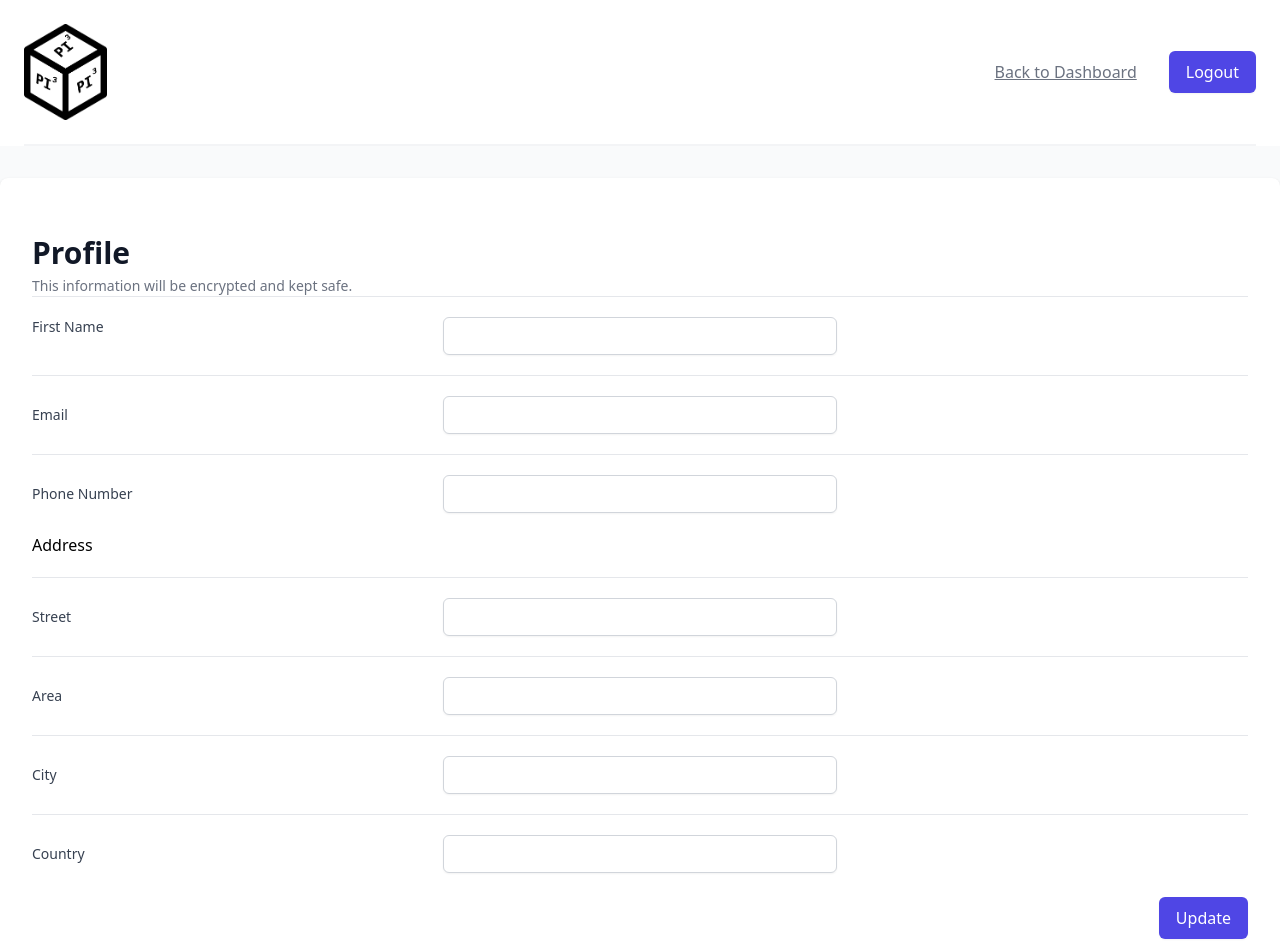
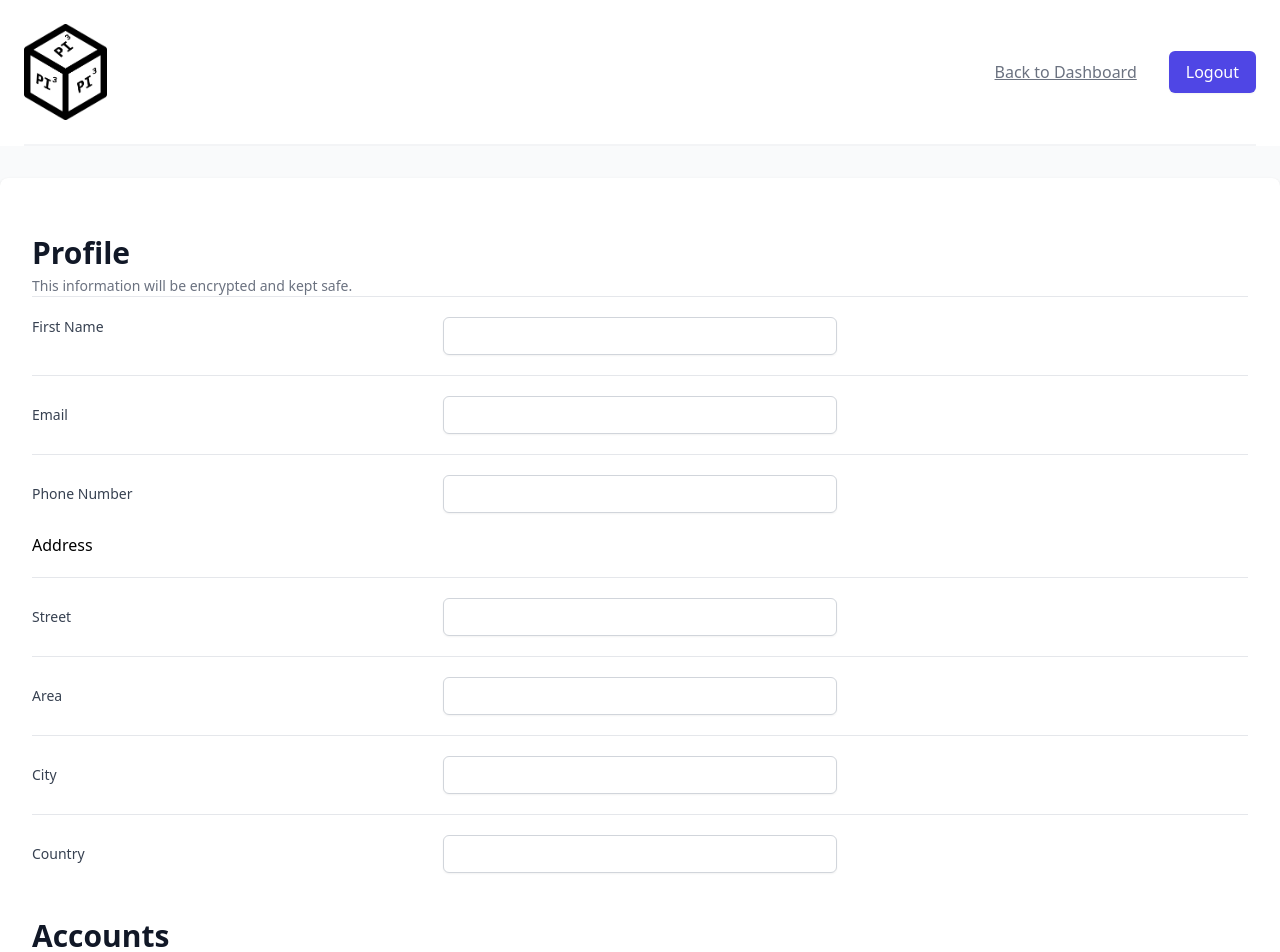
Before and after one commit to robyn-thomas/span-gdg-2021-hackathon, a React (Create React App) app: page /profile in a window 1280 px wide. Shown: the top 952 px of the page. Built offline with nearby package versions, Linux system fonts and the light colour scheme; no server answers; the database is empty; sample sign-in values are in the browser's storage.

Commit message:
wip: styling

```diff
--- a/src/profile/Profile.jsx
+++ b/src/profile/Profile.jsx
@@ -26,12 +26,12 @@ export default function Profile() {
   return (
     <Layout>
       <div className="max-w-7xl mx-auto sm:px-6 lg:px-8 bg-white py-8 px-4 shadow sm:rounded-lg sm:px-10 mt-8">
-        <div className={''}>
+        <>
           <h1 className="text-3xl font-bold leading-tight text-gray-900 pt-6">Profile</h1>
           <p className="mt-1 max-w-2xl text-sm text-gray-500">
             This information will be encrypted and kept safe.
           </p>
-        </div>
+        </>
         <form>
           <div className="space-y-8 divide-y divide-gray-200 sm:space-y-5">
             <div>
@@ -65,7 +65,6 @@ export default function Profile() {
                       Email
                     </label>
                     <div className="mt-1 sm:mt-0 ">
-
                       <input
                         type="text"
                         name="email"
@@ -75,7 +74,6 @@ export default function Profile() {
                         autoComplete="given-name"
                         className="appearance-none block w-full px-3 py-2 border border-gray-300 rounded-md shadow-sm placeholder-gray-400 focus:outline-none focus:ring-indigo-500 focus:border-indigo-500 sm:text-sm"
                       />
-
                     </div>
                   </div>
                 </div>
@@ -202,9 +200,14 @@ export default function Profile() {
                     </div>
                   </div>
                 </div>
+                {/* Accounts */}
+                <>
+                  <h1 className="text-3xl font-bold leading-tight text-gray-900 pt-6">Accounts</h1>
+                </>
               </div>
 
               <br />
+
               <div className={'flex justify-end content-end'}>
                 {!updating ? (
                   <button
```
Lines whose indentation alone changed are shown as unchanged.
